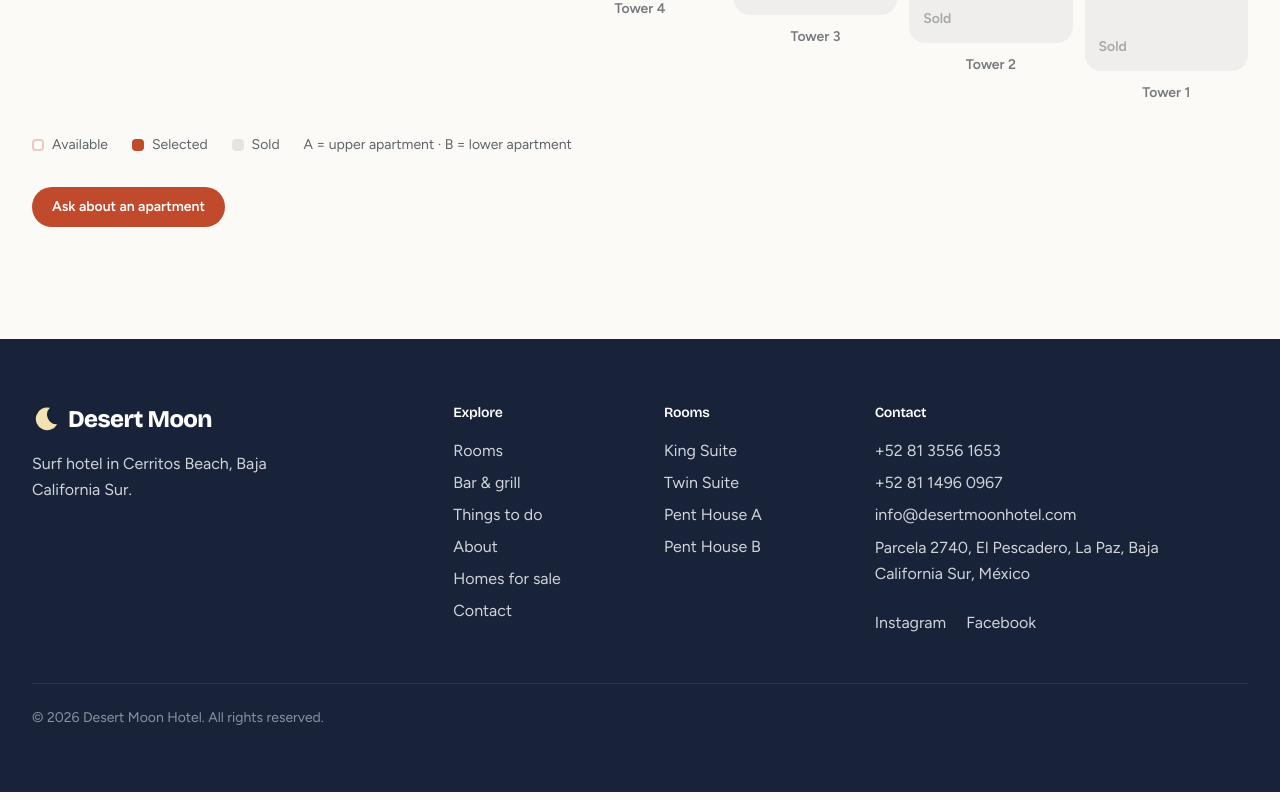
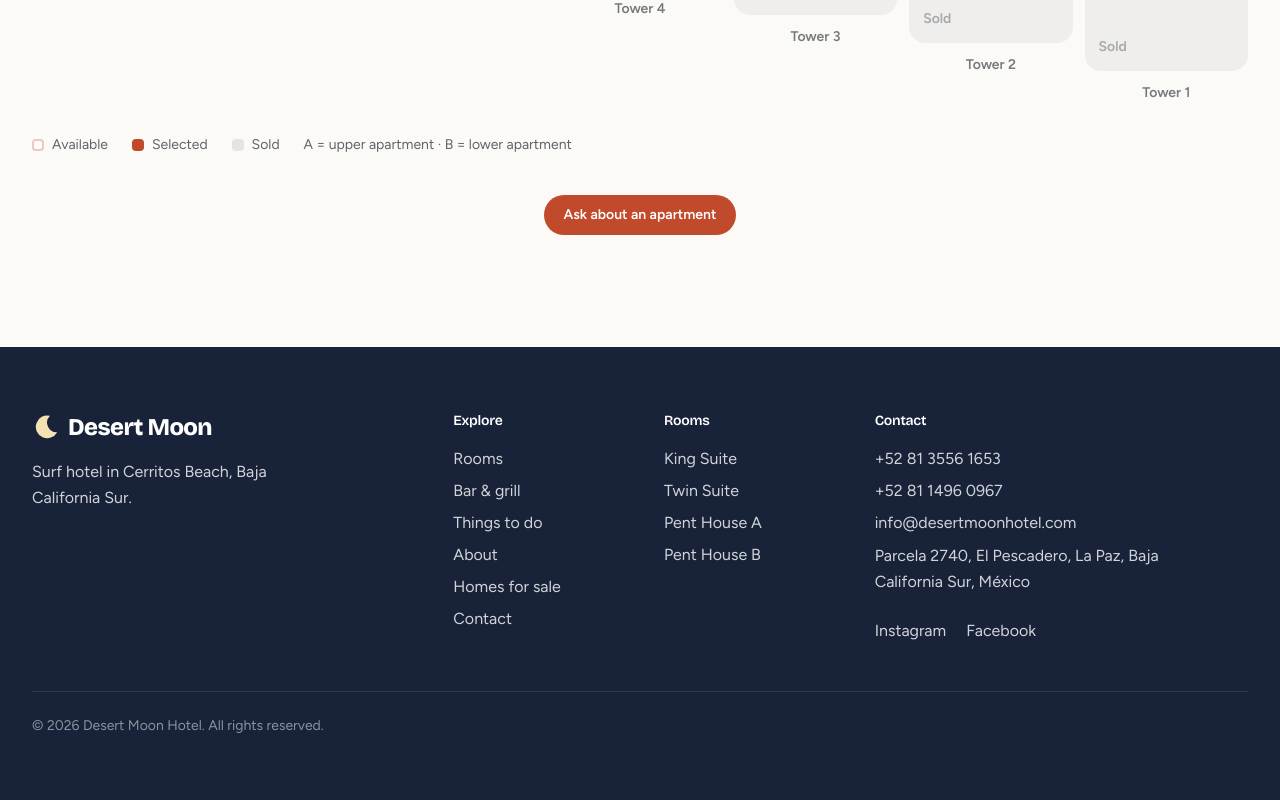
Before and after one commit to cristobalgomez-pp/cerritos-beach-hotel, a Next.js app: page /en/for-sale in a window 1280 px wide. Shown: the part 1543-2343 px from the top of the page. Built offline with nearby package versions, Linux system fonts and the light colour scheme.

Commit message:
fix: centrar el botón de abajo
Co-Authored-By: Claude Opus 5.5 <noreply@anthropic.com>
Claude-Session: https://claude.ai/code/session_01ACeo3wLuT34dzJsfLrb6eZ

```diff
--- a/src/components/for-sale/SaleExplorer.tsx
+++ b/src/components/for-sale/SaleExplorer.tsx
@@ -155,7 +155,7 @@ export default function SaleExplorer({
         </div>
 
         {/* Same pop-up from the bottom, for people who scrolled past the corner (the corner prompt already sits here on small screens) */}
-        <div className="mt-8 hidden items-center gap-4 lg:flex">
+        <div className="mt-10 hidden flex-col items-center gap-3 lg:flex">
           <button
             type="button"
             onClick={openForm}
```
